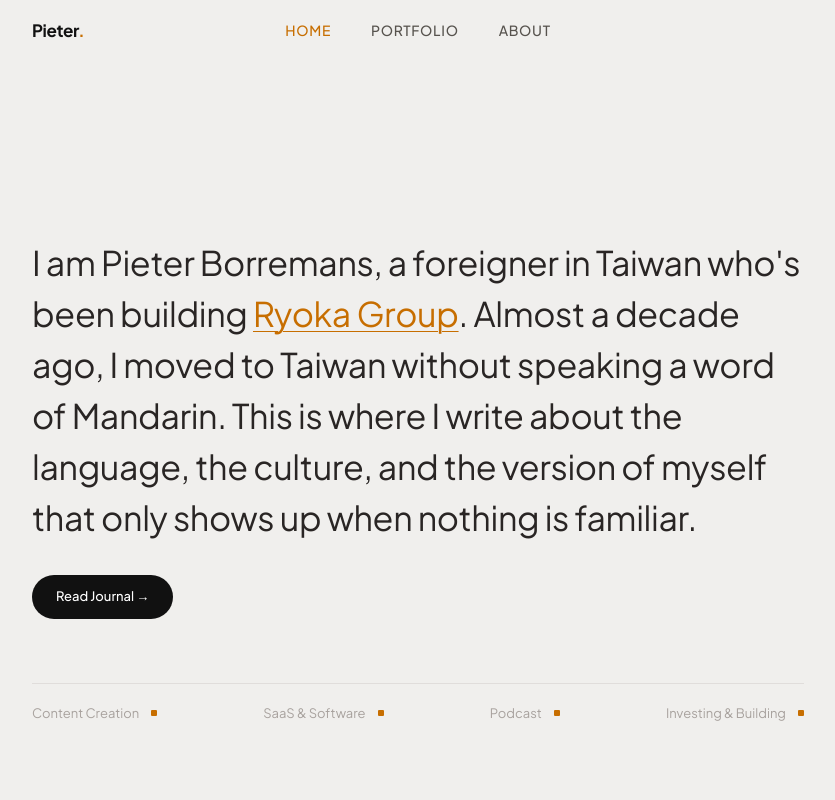
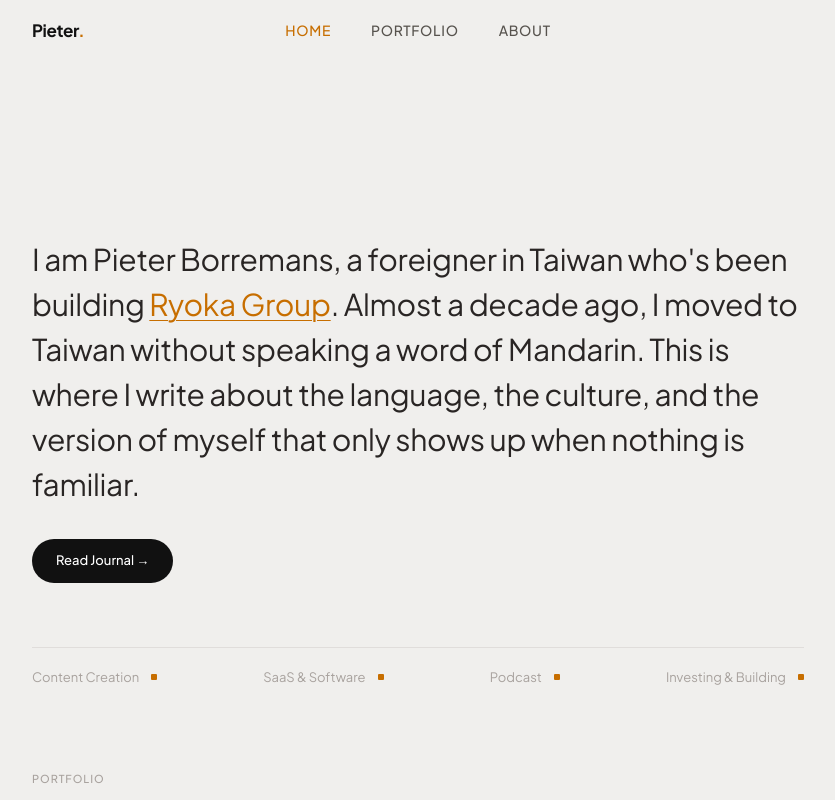
Before and after one commit to sillyledger/personal, a Next.js app: page / in a window 1280 px wide. Shown: the top 800 px of the page, without its empty margins (222-1057 px from the left). Built offline with nearby package versions, Linux system fonts and the light colour scheme.

Commit message:
Update Hero.tsx

```diff
--- a/components/Hero.tsx
+++ b/components/Hero.tsx
@@ -4,7 +4,7 @@ export default function Hero() {
   return (
     <section className="pt-44 pb-0 flex flex-col items-center text-center">
       <div className="flex flex-col items-start gap-8 pb-16 border-b border-stone-300/60 w-full max-w-[820px] mx-auto text-left">
-        <p className="text-[28px] md:text-[34px] leading-[1.5] tracking-[-0.01em] text-stone-800">
+        <p className="text-[26px] md:text-[30px] leading-[1.5] tracking-[-0.01em] text-stone-800">
           I am Pieter Borremans, a foreigner in Taiwan who&apos;s been
           building{" "}
           <a
```
